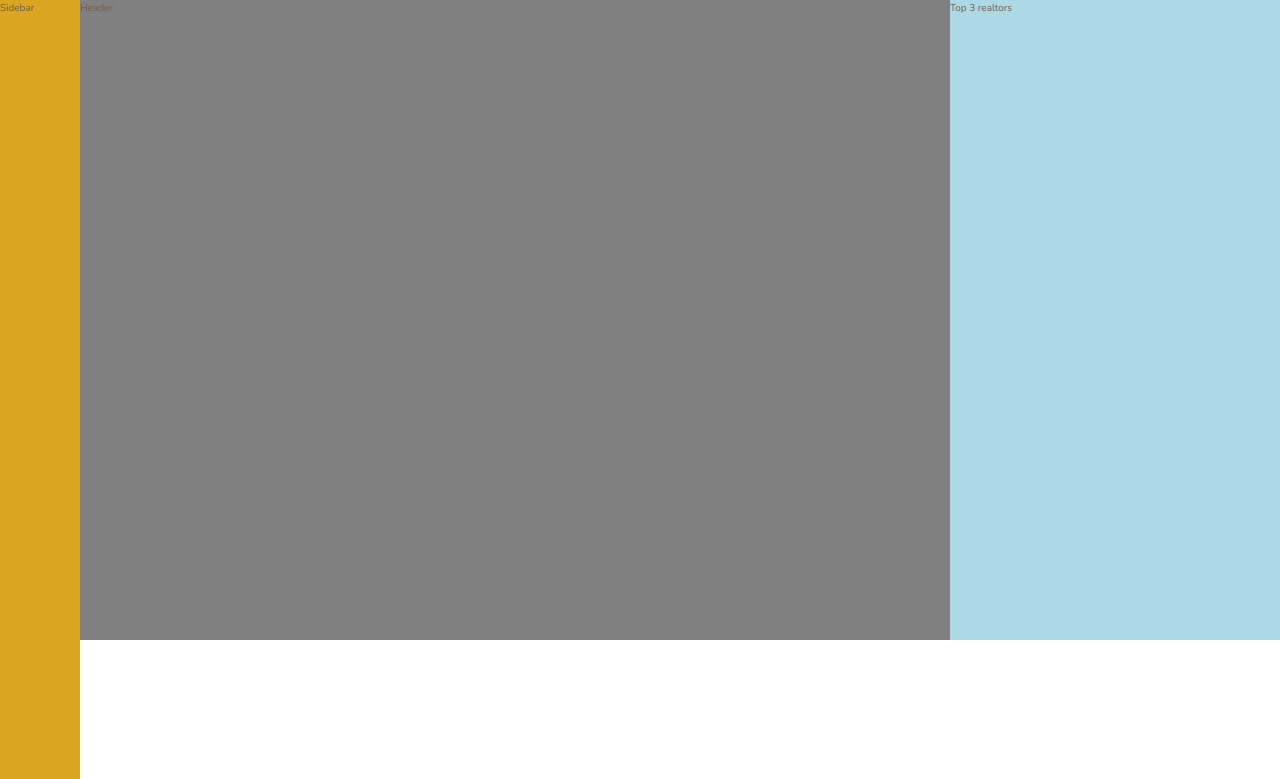
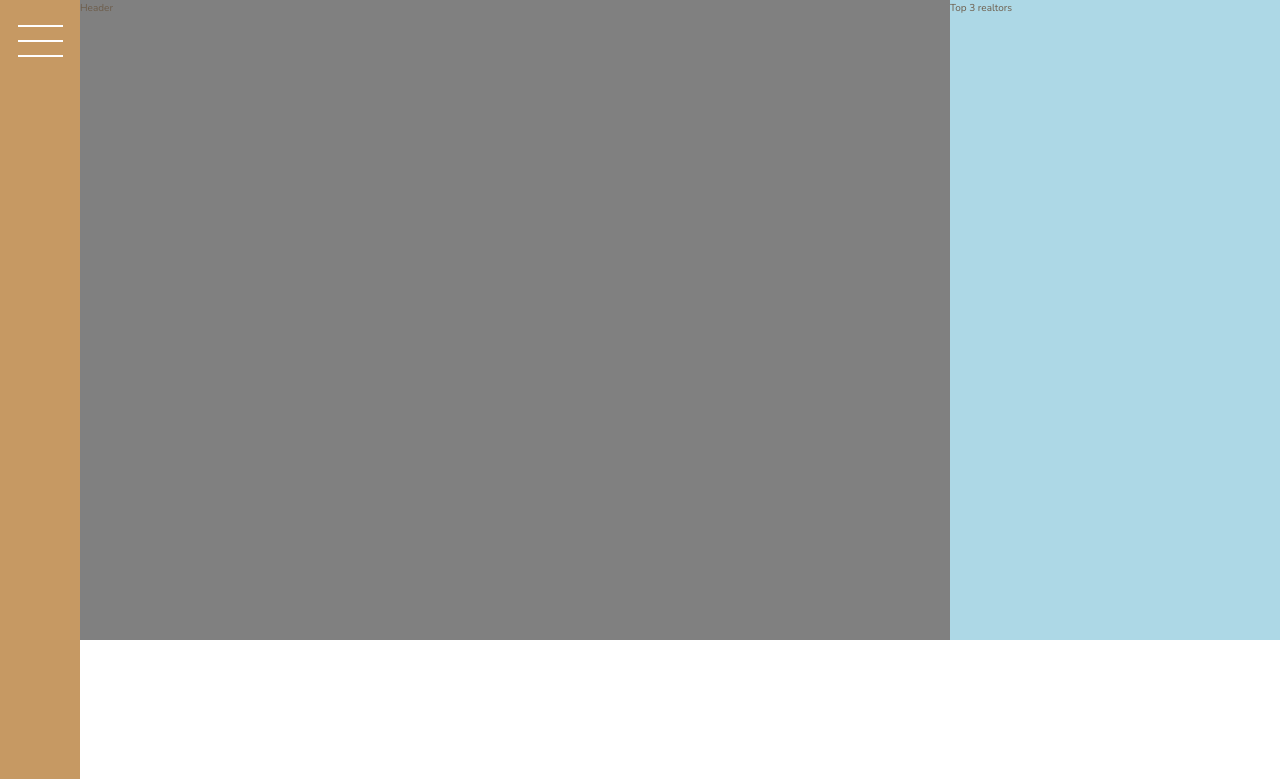
Before and after one commit to aalig/nexter, a website: page index.html in a window 1280 px wide. Shown: the top 779 px of the page. Drawn offline with nearby package versions, Linux system fonts and the light colour scheme.

Commit message:
Add and style sidebar button

```diff
--- a/index.html
+++ b/index.html
@@ -14,7 +14,9 @@
 </head>
 
 <body class="container">
-    <div class="sidebar">Sidebar</div>
+    <div class="sidebar">
+        <button class="nav__btn"></button>
+    </div>
     <header class="header">Header</header>
     <div class="realtors">Top 3 realtors</div>
     <section class="features">
--- a/sass/_sidebar.scss
+++ b/sass/_sidebar.scss
@@ -1,5 +1,35 @@
 .sidebar {
-  background-color: goldenrod;
+  background-color: $color-primary;
   grid-column: sidebar-start / sidebar-end;
   grid-row: 1 / -1;
+
+  display: flex;
+  justify-content: center;
 }
+
+.nav__btn {
+  border: none;
+  border-radius: 0;
+  background-color: #fff;
+  height: 2px;
+  width: 4.5rem;
+  margin-top: 4rem;
+  //display: block;
+
+  &::before,
+  &::after {
+    background-color: #fff;
+    height: 2px;
+    width: 4.5rem;
+    content: '';
+    display: block;
+  }
+
+  &::before {
+    transform: translateY(-1.5rem);
+  }
+
+  &::after {
+    transform: translateY(1.3rem);
+  }
+}
```
Also changed, not shown: css/style.css.
